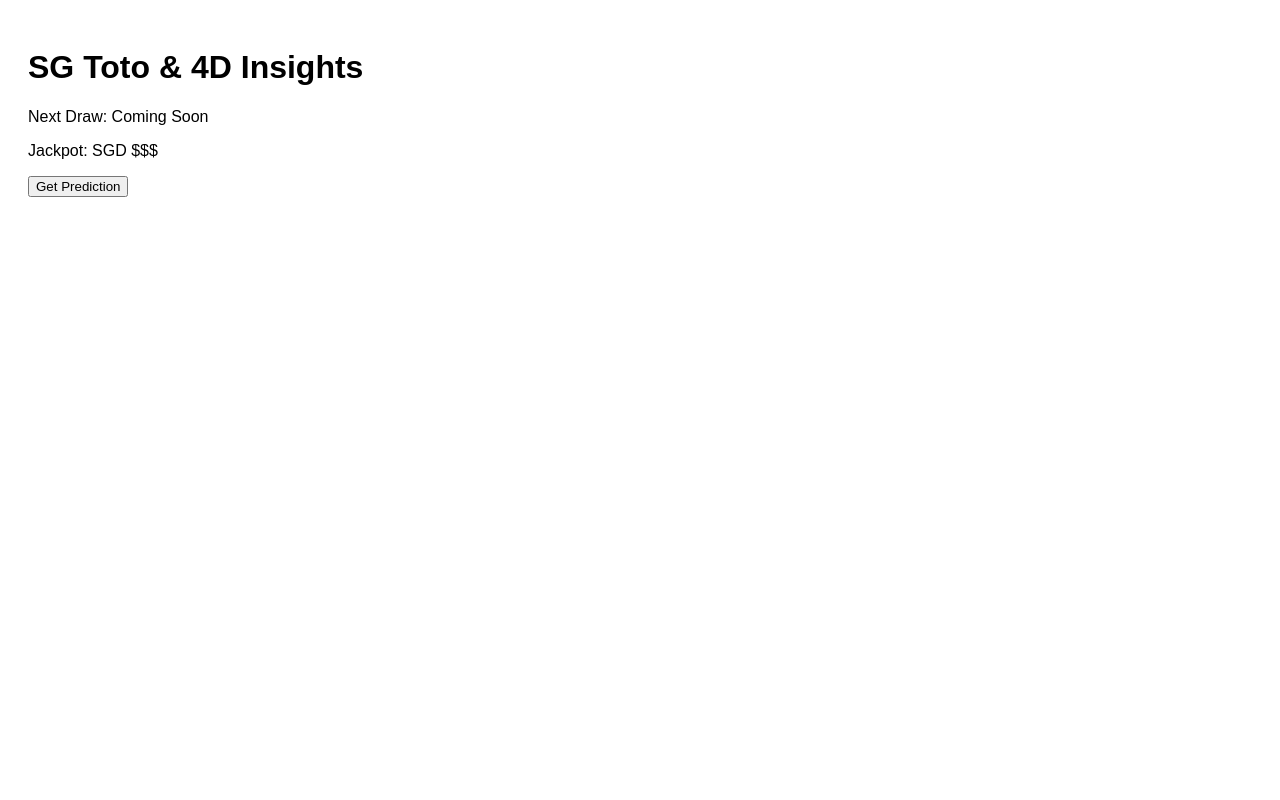
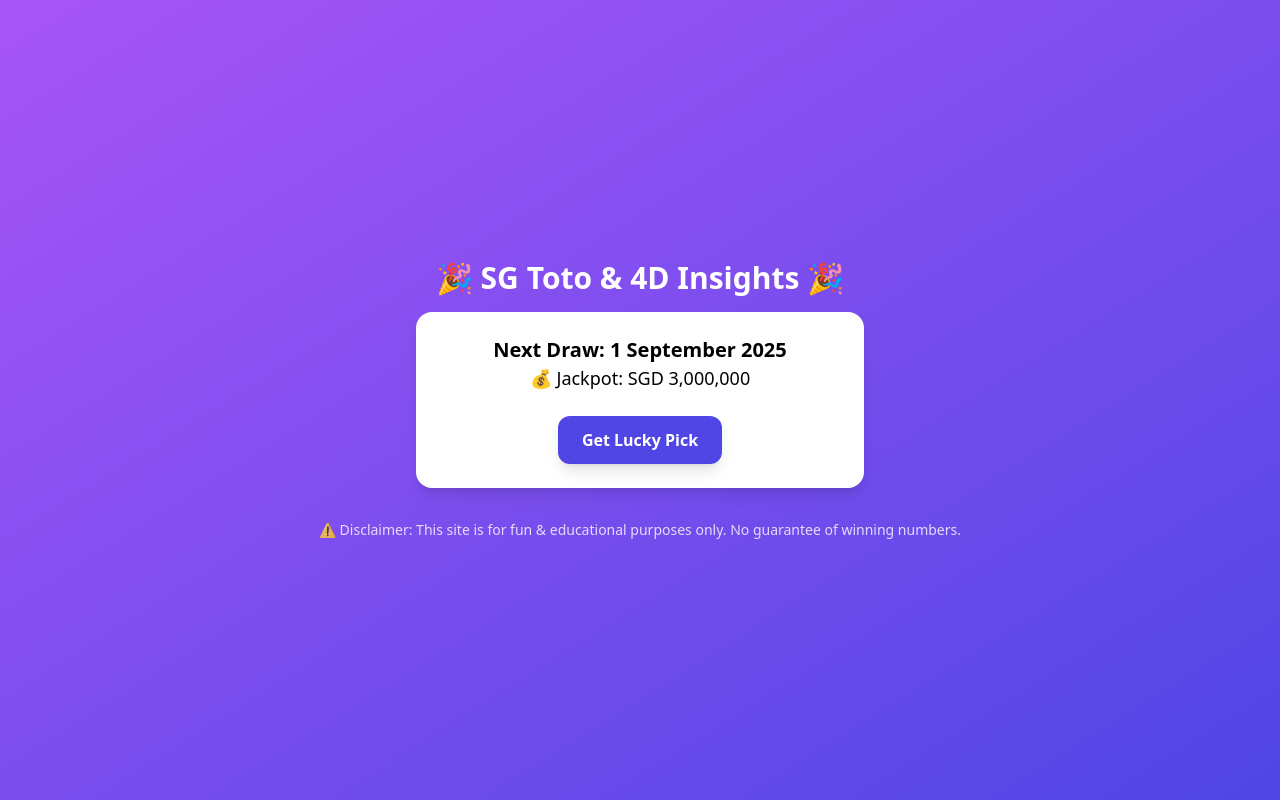
Before and after one commit to sgtoto4dinsight-sketch/sg-toto-4d-insights, a plain HTML site: page index.html in a window 1280 px wide. Drawn offline with nearby package versions, Linux system fonts and the light colour scheme.

Commit message:
Update index.html

```diff
--- a/index.html
+++ b/index.html
@@ -1,35 +1,56 @@
-
 <!DOCTYPE html>
 <html lang="en">
 <head>
   <meta charset="UTF-8" />
   <meta name="viewport" content="width=device-width, initial-scale=1.0" />
   <title>SG Toto & 4D Insights</title>
+  <!-- Tailwind CSS -->
+  <script src="https://cdn.tailwindcss.com"></script>
 </head>
-  <body>
-    <div id="root"></div>
+<body class="min-h-screen flex flex-col items-center justify-center bg-gradient-to-br from-purple-500 to-indigo-600 text-white p-6">
+  <h1 class="text-3xl font-bold mb-4">🎉 SG Toto & 4D Insights 🎉</h1>
 
-    <!-- React + Babel from CDN -->
-    <script src="https://unpkg.com/react@17/umd/react.development.js"></script>
-    <script src="https://unpkg.com/react-dom@17/umd/react-dom.development.js"></script>
-    <script src="https://unpkg.com/babel-standalone@6/babel.min.js"></script>
+  <div class="bg-white text-black rounded-2xl shadow-lg p-6 w-full max-w-md text-center">
+    <h2 class="text-xl font-semibold">Next Draw: 1 September 2025</h2>
+    <p class="text-lg">💰 Jackpot: SGD 3,000,000</p>
 
-    <!-- Your React Code -->
-    <script type="text/babel">
-      function App() {
-        return (
-          <div style={{ fontFamily: "Arial", padding: "20px" }}>
-            <h1>SG Toto & 4D Insights</h1>
-            <p>Next Draw: Coming Soon</p>
-            <p>Jackpot: SGD $$$</p>
-            <button onClick={() => alert("Predictions will appear here!")}>
-              Get Prediction
+    <button
+      onclick="generatePrediction()"
+      class="mt-6 bg-indigo-600 hover:bg-indigo-700 text-white font-semibold py-3 px-6 rounded-xl shadow-lg transition"
+    >
+      Get Lucky Pick
     </button>
+
+    <div id="result" class="mt-6 hidden">
+      <h3 class="text-lg font-bold">Your Lucky Numbers ✨</h3>
+      <p class="mt-2 text-lg">4D: <span id="fourD" class="font-mono"></span></p>
+      <p class="mt-2 text-lg">Toto: <span id="toto"></span></p>
     </div>
-        );
+  </div>
+
+  <footer class="mt-8 text-sm text-white/80">
+    ⚠️ Disclaimer: This site is for fun & educational purposes only.
+    No guarantee of winning numbers.
+  </footer>
+
+  <script>
+    function generatePrediction() {
+      // 4D number
+      const fourD = Math.floor(1000 + Math.random() * 9000);
+
+      // Toto numbers
+      const numbers = [];
+      while (numbers.length < 6) {
+        const n = Math.floor(1 + Math.random() * 49);
+        if (!numbers.includes(n)) numbers.push(n);
       }
+      numbers.sort((a, b) => a - b);
 
-      ReactDOM.render(<App />, document.getElementById("root"));
+      // Show result
+      document.getElementById("fourD").innerText = fourD;
+      document.getElementById("toto").innerText = numbers.join(", ");
+      document.getElementById("result").classList.remove("hidden");
+    }
   </script>
 </body>
 </html>
```
Lines whose indentation alone changed are shown as unchanged.
